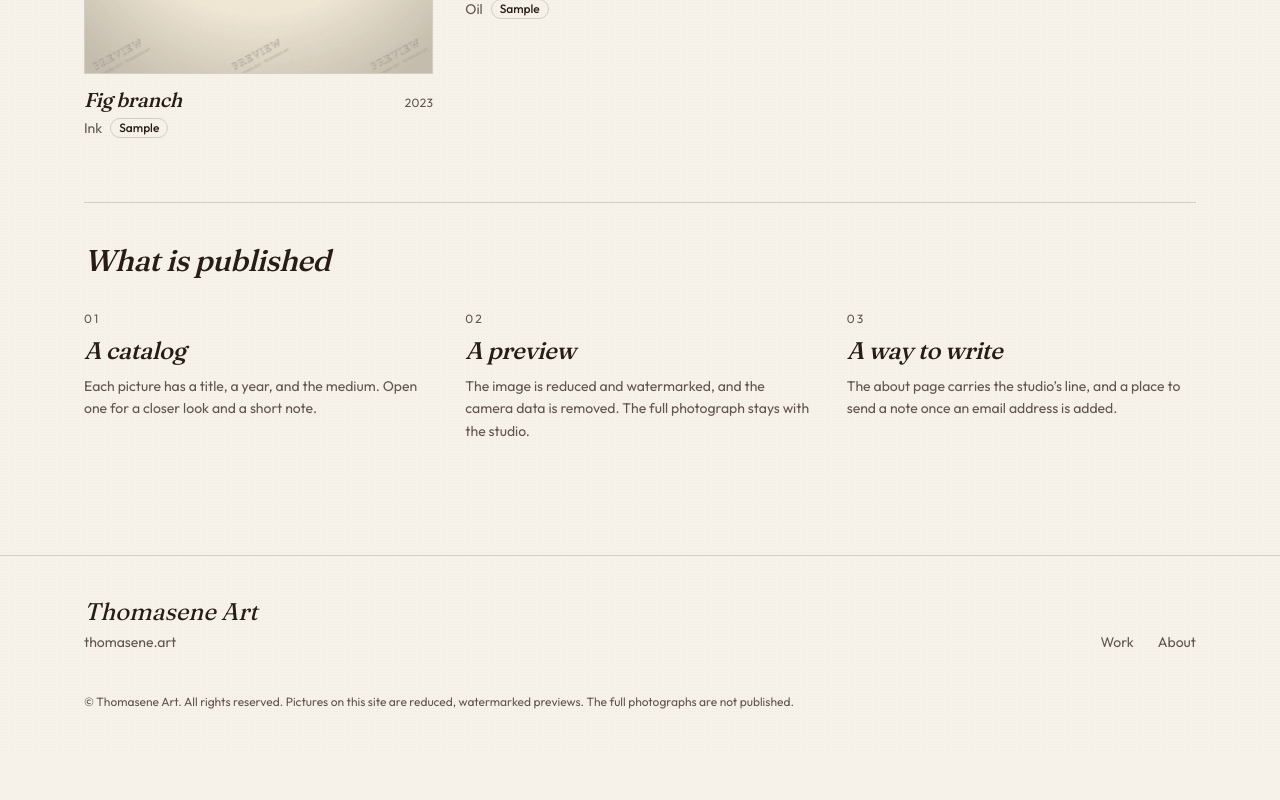
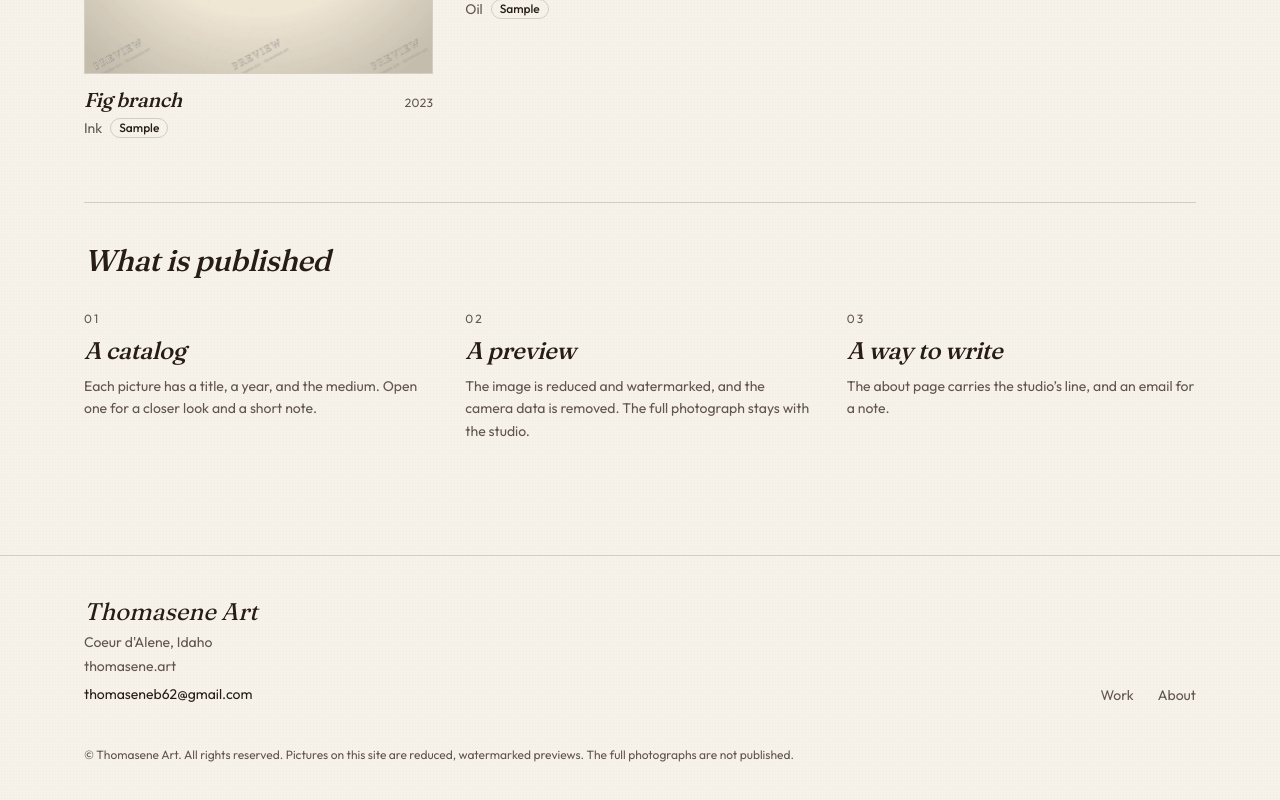
Before and after one commit to dblevins-3dgfx/artist-portfolio, a Next.js app: page / in a window 1280 px wide. Shown: the part 2008-2808 px from the top of the page. Before the commit the page ends 2759 px from the top, so only its background shows below. Built offline with nearby package versions, Linux system fonts and the light colour scheme.

Commit message:
Add the studio email and Coeur d'Alene.
The about page and footer now show where to write Thomasene Art.

Co-authored-by: davidmblevins62 <davidmblevins62@gmail.com>

```diff
--- a/content/studio.json
+++ b/content/studio.json
@@ -1,8 +1,8 @@
 {
   "artistName": "Thomasene Art",
   "tagline": "Art that inspires and captivates",
-  "location": "",
-  "email": "studio@example.com",
+  "location": "Coeur d'Alene, Idaho",
+  "email": "thomaseneb62@gmail.com",
   "domain": "thomasene.art",
   "siteUrl": "",
   "watermark": "PREVIEW",
--- a/src/app/page.tsx
+++ b/src/app/page.tsx
@@ -107,8 +107,7 @@ export default function HomePage() {
             <p className="text-xs tracking-[0.18em] text-muted-foreground uppercase">03</p>
             <h3 className="mt-2 font-heading text-2xl italic">A way to write</h3>
             <p className="mt-2 text-sm leading-relaxed text-muted-foreground">
-              The about page carries the studio’s line, and a place to send a note once
-              an email address is added.
+              The about page carries the studio’s line, and an email for a note.
             </p>
           </li>
         </ol>
```
